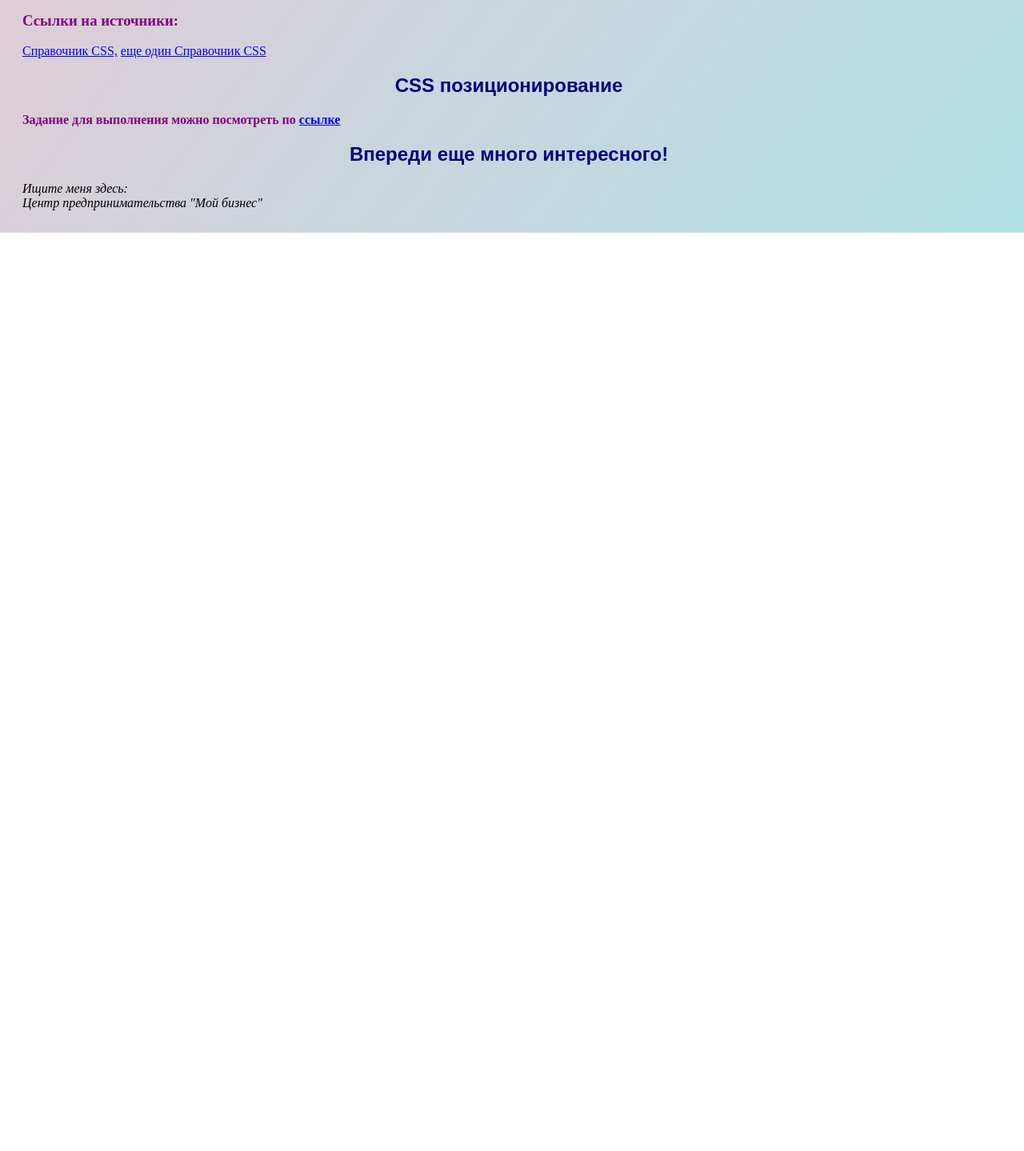
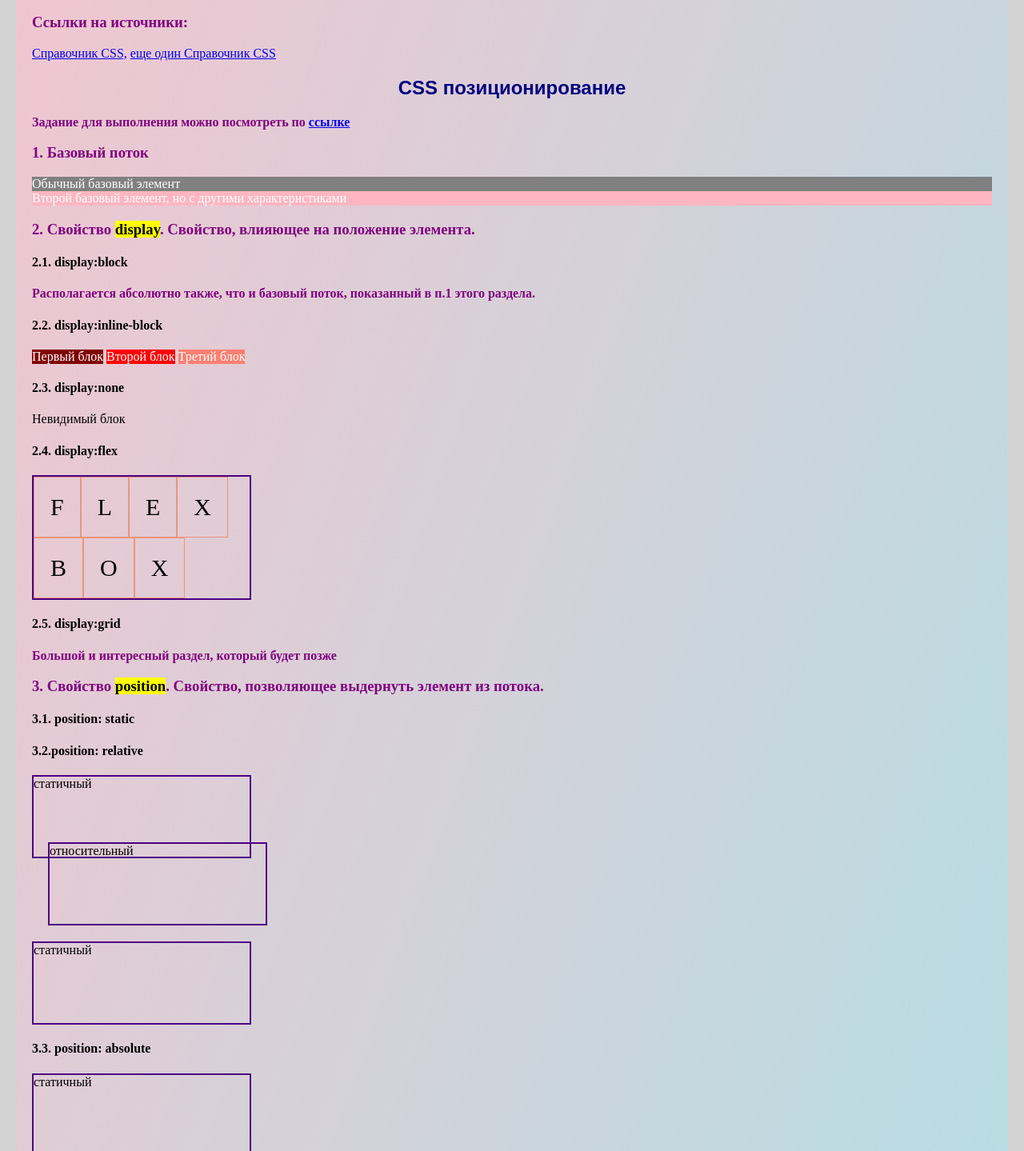
Before and after one commit to OlyaKhalbaeva/homework_g2_olgakh, a plain HTML site: page index.html in a window 1280 px wide. Shown: the part 1361-2800 px from the top of the page at 80% size. Before the commit the page ends 1652 px from the top, so only its background shows below. Drawn offline with Linux system fonts and the light colour scheme.

Commit message:
hw5 positioning

```diff
--- a/index.html
+++ b/index.html
@@ -1,8 +1,8 @@
 <html><head><meta http-equiv="Content-Type" content="text/html; charset=UTF-8">
-	<title>Ольга</title><style>
-    body {background:linear-gradient(to top left, powderblue, pink);
-         width:95%;
-         padding:20px}
+	<title>Ольга</title>
+    <style>
+    html {background:lightgrey;}
+    body {width:100%; max-width:1200px; margin:20px auto; background:linear-gradient(to top left, powderblue, pink); padding:20px;}
     h1, h2 {text-align:center;
            font-family:sans-serif}
     h1 {text-transform:uppercase;
@@ -17,13 +17,29 @@
     table {background-color:#F0F8FF;}
     a:hover {color:violet;}
     .center {display:block; margin-left:auto; margin-right:auto;}
+    .first {background-color:grey;color: white;}
+    .second {background-color: lightpink;}
+    .inline {display: inline-block; color: white;}
+    .maroon {background-color:maroon;}
+    .red {background-color: red;}
+    .salmon {background-color: salmon;}
+    .invisible {display:none;}
+    .flex-container {display: flex; font-size: 30px; flex-wrap: wrap; width: 270px; border: 2px solid indigo;}
+    .item {border: 1px solid darksalmon;  padding: 20px;}
+    .item1 {width: 270px;  height: 100px;  border: 2px solid indigo;}
+    .relative {position: relative;  top: -20px;  left: 20px;}
+    .absolute {position: absolute;}
+    .container {height:400; width:800; display:flex; flex-direction:row; justify-content:space-around; flex-wrap:wrap}
+    .button1, .button2, .button3, .button4, .button5, .button6, .button7, .button8 {width:150px; height:auto; margin:20px; border:3px solid indigo; border-radius:25px; font-size:30px; text-align:center;}
+    .button1, .button3, .button5, .button7 {background-color:#FFCCCC;}
+    .button2, .button4, .button6, .button8 {background-color:#CCFFFF;}
 </style>
   </head>
   <body>
     	  <h1>Ольга</h1>
 	  <h2>Немного о себе</h2>
-	  <p>Меня зовут Ольга. Живу в г. Улан-Удэ, работаю в сфере ВЭД. Сейчас учусь у Арсалана Рабданова. Этот сайт  - мой первый опыт. На этот курс савлю себе цель разобраться в мире web-разработки, влюбиться в нее и овладеть новыми навыками, которые будут полезны.</p>
-          <h3><a href="https://export03.ru/">Тут можно ознакомиться с тем, чем я занимаюсь</a></h3>
+	  <p>Меня зовут Ольга. Живу в г. Улан-Удэ, работаю в сфере ВЭД. Сейчас учусь у Арсалана Рабданова. Этот сайт  - мой первый опыт. На этот курс ставлю себе цель разобраться в мире web-разработки, влюбиться в нее и овладеть новыми навыками, которые будут полезны.</p>
+          <p><a href="https://export03.ru/">Тут можно ознакомиться с тем, чем я занимаюсь</a></p>
 <img src="https://celes.club/uploads/posts/2022-06/thumbs/1654363080_6-celes-club-p-oboi-na-rabochii-stol-ofisnie-krasivie-7.jpg" width="500" height="335" align="texttop" alt="Мое изображение" class="center">
           <h2>Основы HTML</h2>
 <p>Задание, которое нужно было выполнить, сформулировано <a href="https://rabdanov.notion.site/3-HTML-ebe60a2244c04698bc1e3d65aa84336f"> тут</a></p>
@@ -49,7 +65,8 @@
     text-shadow</li>
 <li style="background-image:url(https://foto-oboi-store.ru/image/maxresizer.php?width=805&amp;src=catalog/data/product_6962.jpg)">
     background-image</li></ul>
-<h3 id="myname"> Некоторые из свойств CSS: </h3><table>
+<h3> Некоторые из свойств CSS: </h3>
+<table id="myname">
     <thead>
 <tr>
 	<th>Наименование</th>
@@ -82,6 +99,68 @@
 <a href="https://puzzleweb.ru/css/all_properties.php">еще один Справочник CSS</a>
 <h2>CSS позиционирование</h2>
 <p>Задание для выполнения можно посмотреть по <a href="https://rabdanov.notion.site/5-CSS-2a2027b9bace4cac94c53623b57f9ffb">ссылке</a></p>
+<h3>1. Базовый поток</h3>
+<div class="first">
+    <div>Обычный базовый элемент</div>
+    <div class="second">Второй базовый элемент, но с другими характеристиками </div>
+  </div>
+<h3>2. Свойство <mark>display</mark>. Свойство, влияющее на положение элемента.</h3>
+<h4>2.1. display:block</h4>
+<p>Располагается абсолютно также, что и базовый поток, показанный в п.1 этого раздела.</p>
+<h4>2.2. display:inline-block</h4>
+<div>
+    <div class="inline maroon">
+      Первый блок
+    </div>
+    <div class="inline red">
+      Второй блок
+    </div>
+  <div class="inline salmon">
+      Третий блок
+  </div>
+  </div>
+<h4>2.3. display:none</h4>
+<div> Невидимый блок
+    <div class="invisible"> БЛОК </div>
+</div>
+<h4>2.4. display:flex</h4>
+<div class="flex-container">
+    <div class="item">F</div>
+    <div class="item">L</div>
+    <div class="item">E</div>
+    <div class="item">X</div>
+    <div class="item">B</div>
+    <div class="item">O</div>
+    <div class="item">X</div>
+  </div>
+<h4>2.5. display:grid</h4>
+<p>Большой и интересный раздел, который будет позже</p>
+<h3>3. Свойство <mark>position</mark>. Свойство, позволяющее выдернуть элемент из потока.</h3>
+<h4>3.1. position: static</h4>
+<h4>3.2.position: relative</h4>
+<div>
+    <div class="item1"> статичный </div>
+    <div class="item1 relative"> относительный </div>
+    <div class="item1"> статичный </div>
+  </div>
+<h4>3.3. position: absolute</h4>
+<div>
+    <div class="item1"> статичный </div>
+    <div class="item1 absolute"> абсолютный </div>
+    <div class="item1"> статичный </div>
+  </div>
+<h4>3.4. position: fixed</h4>
+<h3>4. FLEX-контейнер</h3>
+<div class="container">
+    <div class="button1">1</div>
+    <div class="button2">2</div>
+    <div class="button3">3</div>
+    <div class="button4">4</div>
+    <div class="button5">5</div>
+    <div class="button6">6</div>
+    <div class="button7">7</div>
+    <div class="button8">8</div>
+</div>
 <h2>Впереди еще много интересного!</h2>
 <address>
 Ищите меня здесь:<br>
```
Also changed, not shown: homework 5.html (deleted).
